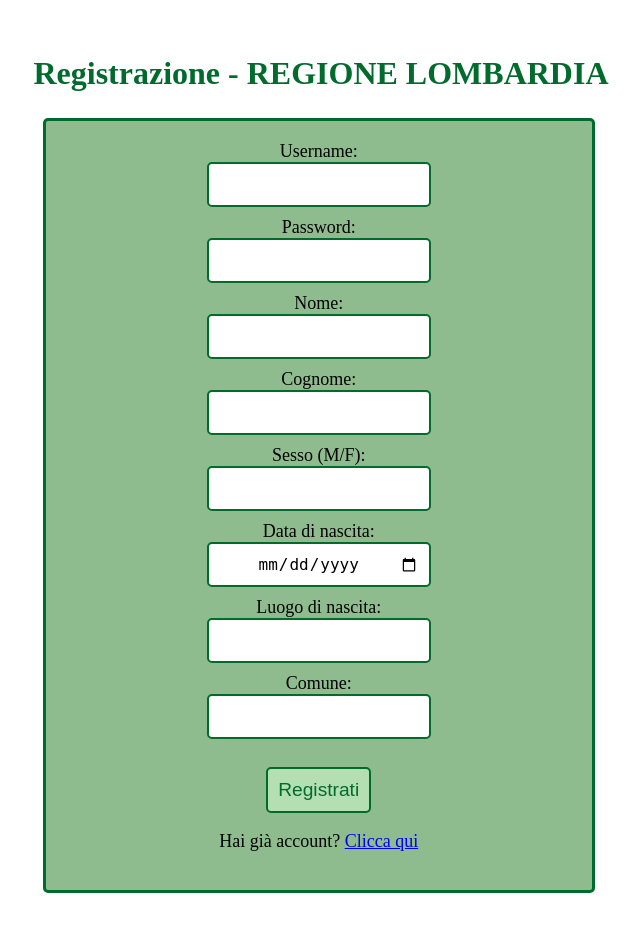
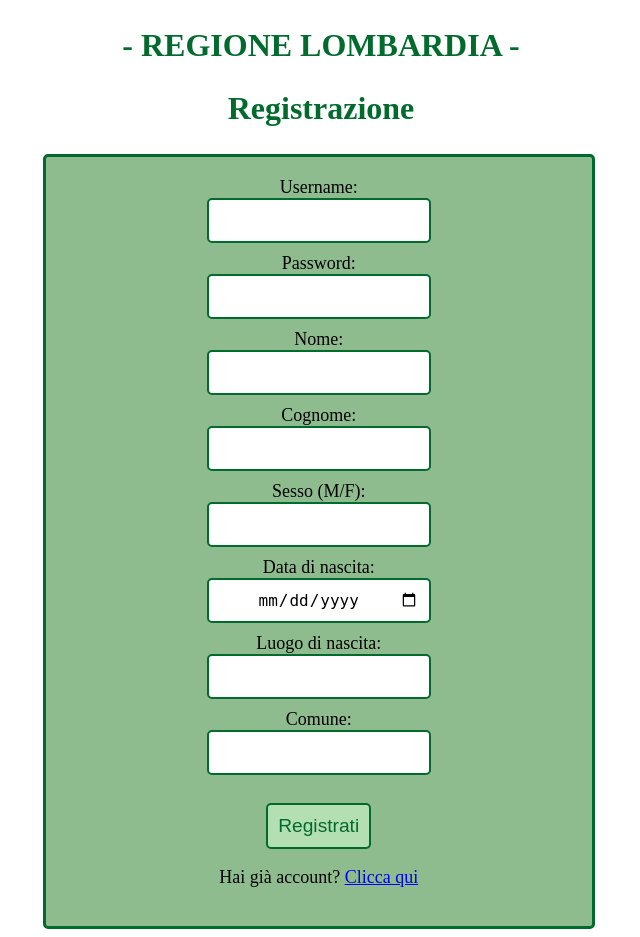
Before and after one commit to Thammahetti/Progetto_GP_GBT, a Flask app: page /register in a window 1280 px wide. Shown: the whole page, without its empty margins (319-959 px from the left). Before the commit the page ends 893 px from the top, so only its background shows below. Run offline with Flask 3, Linux system fonts and the light colour scheme.

Commit message:
css ordinati

```diff
--- a/static/css/login.css
+++ b/static/css/login.css
@@ -1,13 +1,9 @@
-.container{
-    align-items: center;
-    padding-top: 20px;
-}
 .title{
     color: rgb(0, 107, 45);
     font-size: xx-large;
     text-align: center;
 }
-.container2{
+.container{
     width: 40%;
     text-align: center;
     margin-left: 28%;
--- a/static/css/register.css
+++ b/static/css/register.css
@@ -1,12 +1,9 @@
-.container{
-    padding-top: 20px;
-}
 .title{
     color: rgb(0, 107, 45);
     font-size: xx-large;
     text-align: center;
 }
-.container2{
+.container{
     width: 40%;
     text-align: center;
     margin-left: 28%;
--- a/templates/register.html
+++ b/templates/register.html
@@ -2,14 +2,14 @@
 <html>
     <head>
         <link href="../static/css/register.css" rel="stylesheet">
+        <h2 class="title">- REGIONE LOMBARDIA  -</h2>
+        <h2 class="title">Registrazione</h2>
     </head>
     <body>
-        <div class="container">
-            <h2 class="title">Registrazione - REGIONE LOMBARDIA</h2>
         {% if error %}
         <p>{{error}}</p>
         {% endif %}
-            <div class="container2">
+        <div class="container">
             <form method="POST">
                 <label class="label">Username:</label><br>
                 <input type="text" name="username" required class="input"><br>
@@ -32,6 +32,5 @@
             </form>
             <p style="font-size: large;">Hai già account? <a href="{{ url_for('login') }}">Clicca qui</a></p>
         </div>
-        </div>
     </body>
 </html>
```
Also changed, not shown: templates/login.html (+3 -6 lines). Lines whose indentation alone changed are shown as unchanged.
